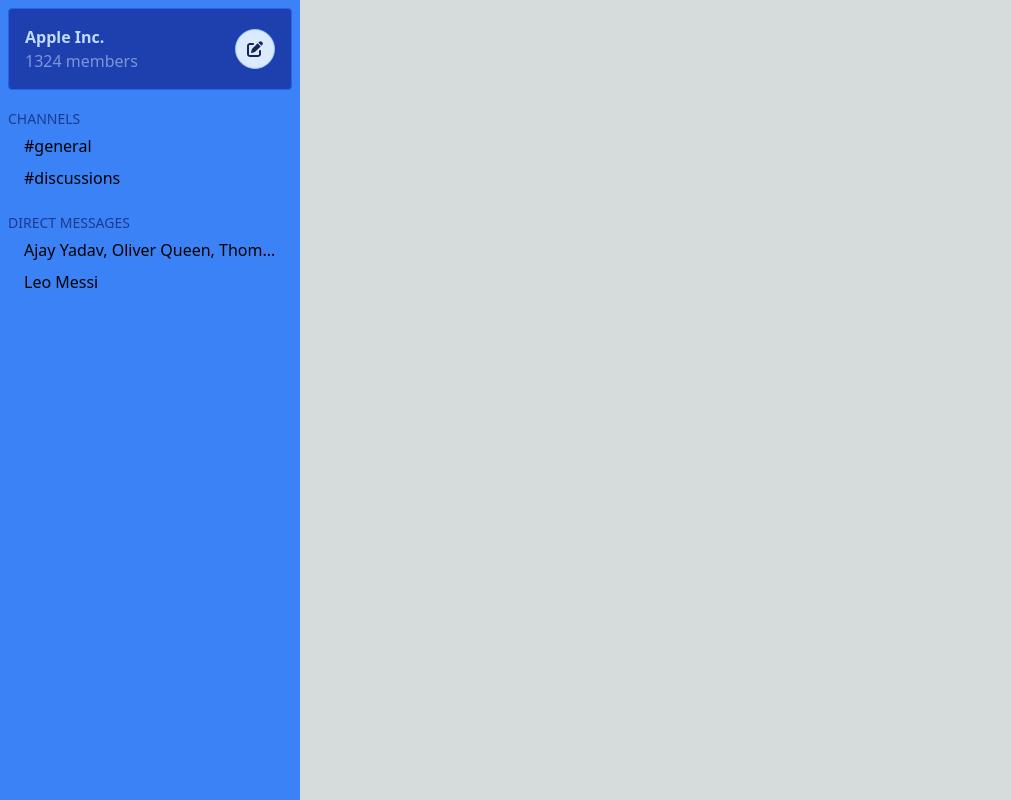
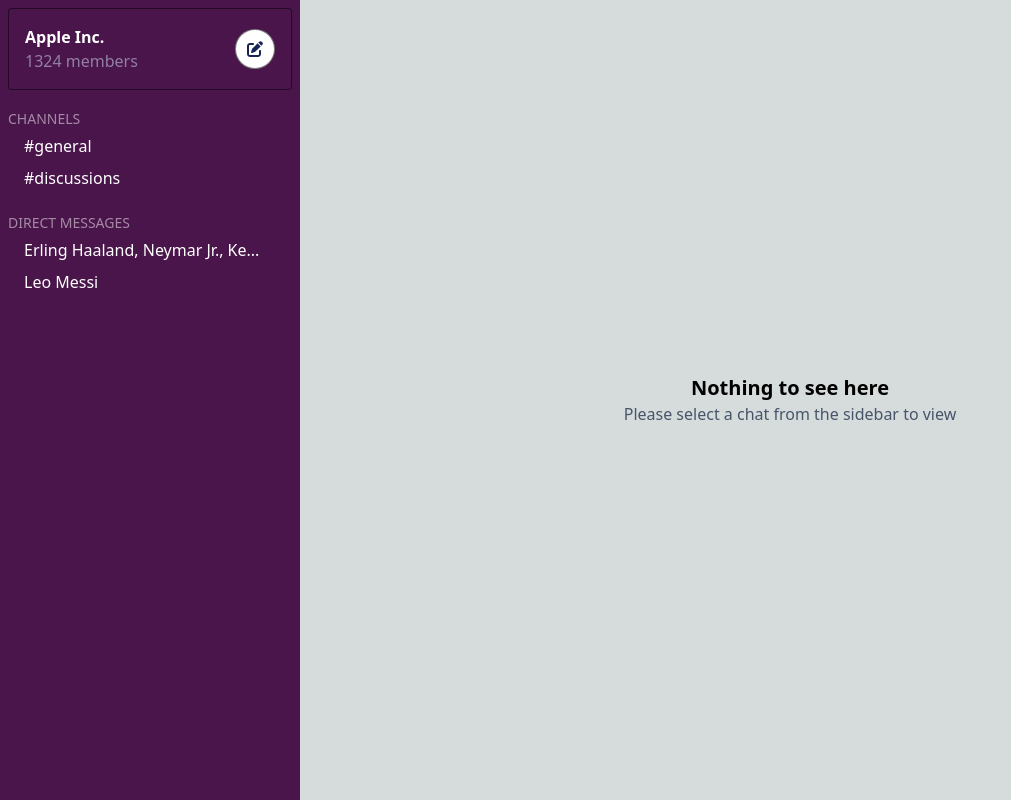
Before and after one commit to ajay-spr/slack, a Next.js app: page / in a window 1280 px wide. Shown: the whole page, without its empty margins (0-1011 px from the left). Built offline with nearby package versions, Linux system fonts and the light colour scheme.

Commit message:
use slack color scheme

```diff
--- a/components/Sidebar/OrgDetails.tsx
+++ b/components/Sidebar/OrgDetails.tsx
@@ -3,12 +3,12 @@ import { FontAwesomeIcon } from "@fortawesome/react-fontawesome";
 
 const OrgDetails = () => {
   return (
-    <div className="rounded bg-blue-800 border border-blue-600 p-4 flex justify-between items-center">
+    <div className="rounded bg-aubergine border border-black/50 p-4 flex justify-between items-center">
       <div>
-        <span className="font-bold block text-blue-200">Apple Inc.</span>
+        <span className="font-bold block text-white">Apple Inc.</span>
         <span className="text-blue-100/50">1324 members</span>
       </div>
-      <div className="rounded-[50%] bg-blue-100 p-2 h-10 w-10 flex items-center justify-center text-blue-950 border border-blue-300">
+      <div className="rounded-[50%] bg-white p-2 h-10 w-10 flex items-center justify-center text-blue-950 border border-black/50">
         <FontAwesomeIcon icon={faPenToSquare} />
       </div>
     </div>
--- a/components/Sidebar/SidebarSection.tsx
+++ b/components/Sidebar/SidebarSection.tsx
@@ -1,8 +1,8 @@
-import { ChatMeta } from "@/types";
+import { ChatMetaData } from "@/types";
 
 type SidebarSectionProps = {
   title: string;
-  chats: ChatMeta[];
+  chats: ChatMetaData[];
   activeChatId: string | null;
   onAction: () => void;
 };
@@ -15,10 +15,10 @@ const SidebarSection: React.FC<SidebarSectionProps> = ({
   activeChatId,
   onAction,
 }) => {
-  const getTitle = (chat: ChatMeta) => {
+  const getTitle = (chat: ChatMetaData) => {
     if (chat.isChannel) return "#" + chat.title;
     let title = "";
-    chat.users.forEach((user) => (title += ", " + user));
+    chat.users.forEach((user) => (title += ", " + user.fullName));
     title = title.slice(2);
     if (title.length > MAX_TITLE_LENGTH) {
       title = title.slice(0, MAX_TITLE_LENGTH);
@@ -28,12 +28,12 @@ const SidebarSection: React.FC<SidebarSectionProps> = ({
   };
   return (
     <div className="my-4">
-      <span className="uppercase text-sm text-blue-900">{title}</span>
+      <span className="uppercase text-sm text-white/50">{title}</span>
       {chats.map((chat) => (
         <div
           key={chat.id}
-          className={`cursor-pointer pl-4 rounded hover:bg-blue-400/30 px-2 py-1 ${
-            activeChatId == chat.id ? "bg-blue-600" : "bg-transparent"
+          className={`cursor-pointer pl-4 rounded hover:bg-slackBlue/80 px-2 py-1 ${
+            activeChatId == chat.id ? "bg-slackBlue" : "bg-transparent"
           }`}
         >
           {getTitle(chat)}
--- a/components/Sidebar/index.tsx
+++ b/components/Sidebar/index.tsx
@@ -1,9 +1,9 @@
-import { ChatMeta } from "@/types";
+import { ChatMetaData } from "@/types";
 import OrgDetails from "./OrgDetails";
 import SidebarSection from "./SidebarSection";
 
 type SidebarProps = {
-  chats: ChatMeta[];
+  chats: ChatMetaData[];
   activeChatId: null | string;
   onAction: () => void;
 };
@@ -13,7 +13,7 @@ const Sidebar: React.FC<SidebarProps> = ({ chats, activeChatId, onAction }) => {
   const dmList = chats.filter((chat) => !chat.isChannel);
 
   return (
-    <div className="h-screen p-2 bg-blue-500 sticky top-0">
+    <div className="h-screen p-2 bg-aubergine sticky top-0 text-white">
       <OrgDetails />
       <SidebarSection
         title="Channels"
--- a/hooks/useChats.ts
+++ b/hooks/useChats.ts
@@ -1,31 +1,35 @@
-import { ChatMeta } from "@/types";
+import { ChatMetaData, User } from "@/types";
+import { UDeBruyne, UHaaland, UKane, UMbappe, UMessi, UNeymar, URonaldo, USalah } from "@/utils/generateUsers";
 import { useState } from "react"
 
 const useChats = (userId: string) => {
     const [activeChatId, setActiveChatId] = useState<null | string>(null)
-    const allChats: ChatMeta[] = [
+
+    const allChats: ChatMetaData[] = [
         {
           id: "1",
           title: "general",
           isChannel: true,
-          users: ["Erling Haaland", "Leo Messi", "Kylian Mbappe"],
+          description: "Our cool channel",
+          users: [UMessi, USalah, URonaldo],
         },
         {
           id: "2",
           isChannel: false,
           title: "Peaky Blinders",
-          users: ["Ajay Yadav", "Oliver Queen", "Thomas Shelby"],
+          users: [UHaaland, UNeymar, UDeBruyne, UMbappe],
         },
         {
           id: "3",
           isChannel: true,
           title: "discussions",
-          users: ["Erling Haaland", "Leo Messi", "Ajay Yadav", "Oliver Queen"],
+          description: "A nice little description here",
+          users: [UHaaland, USalah, UDeBruyne, UKane],
         },
         {
           id: "4",
           isChannel: false,
-          users: ["Leo Messi"],
+          users: [UMessi],
         },
       ];
 
--- a/pages/index.tsx
+++ b/pages/index.tsx
@@ -2,8 +2,6 @@ import Dashboard from "@/components/Dashboard";
 import Sidebar from "@/components/Sidebar";
 import Main from "@/components/Main";
 import useChats from "@/hooks/useChats";
-
-const activeChat = "4";
 
 export default function Home() {
   const { activeChatId, allChats, onAction } = useChats("2939");
@@ -14,7 +12,7 @@ export default function Home() {
         activeChatId={activeChatId}
         onAction={onAction}
       />
-      <Main activeChatId={activeChat} />
+      <Main activeChatId={activeChatId} />
     </Dashboard>
   );
 }
--- a/tailwind.config.js
+++ b/tailwind.config.js
@@ -7,7 +7,15 @@ module.exports = {
   ],
   theme: {
     extend: {
-
+      backgroundColor: {
+        aubergine: "#4A154B",
+        horchata: "#F4EDE4",
+        black: "#1D1C1D",
+        slackBlue: "#36C5F0",
+        slackGreen: "#2EB67D",
+        slackYellow: "#ECB22E",
+        slackRed: "#E01E5A"
+      }
     },
   },
   plugins: [],
--- /dev/null
+++ b/utils/generateUsers.ts
@@ -0,0 +1,24 @@
+import { User } from "@/types";
+
+const createUser = (fullName: string, displayName:string, id:string, profilePic?:string) => {
+    const user:User = {} as User
+    user.displayName = displayName
+    user.fullName = fullName
+    user.id = id
+    user.profilePicURL = profilePic
+    return user
+}
+
+export const UMessi = createUser("Leo Messi", "messi", "243");
+export const UHaaland = createUser("Erling Haaland", "haaland", "33");
+export const URonaldo = createUser("Cristiano Ronaldo", "ronaldo", "7");
+export const UNeymar = createUser("Neymar Jr.", "neymar", "10");
+export const USalah = createUser("Mohamed Salah", "salah", "11");
+export const UDeBruyne = createUser("Kevin De Bruyne", "debruyne", "17");
+export const UKane = createUser("Harry Kane", "kane", "9");
+export const UBenzema = createUser("Karim Benzema", "benzema", "20");
+export const UMane = createUser("Sadio Mane", "mane", "10");
+export const UMbappe = createUser("Kylian Mbappe", "mbappe", "7");
+
+
+export const users: User[] = [UMessi, UHaaland, URonaldo, UNeymar, USalah, UDeBruyne, UKane, UBenzema, UMane, UMbappe]
```
